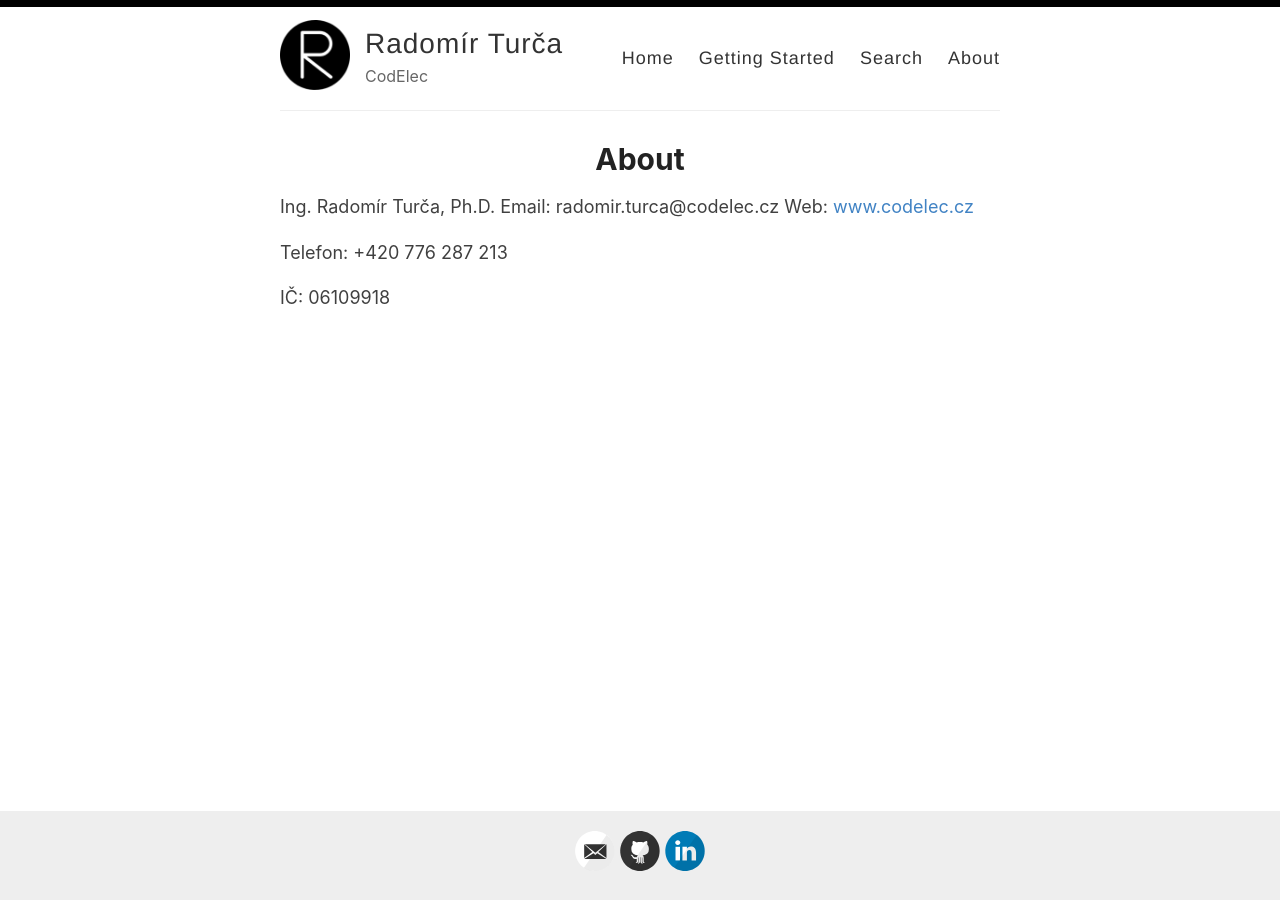
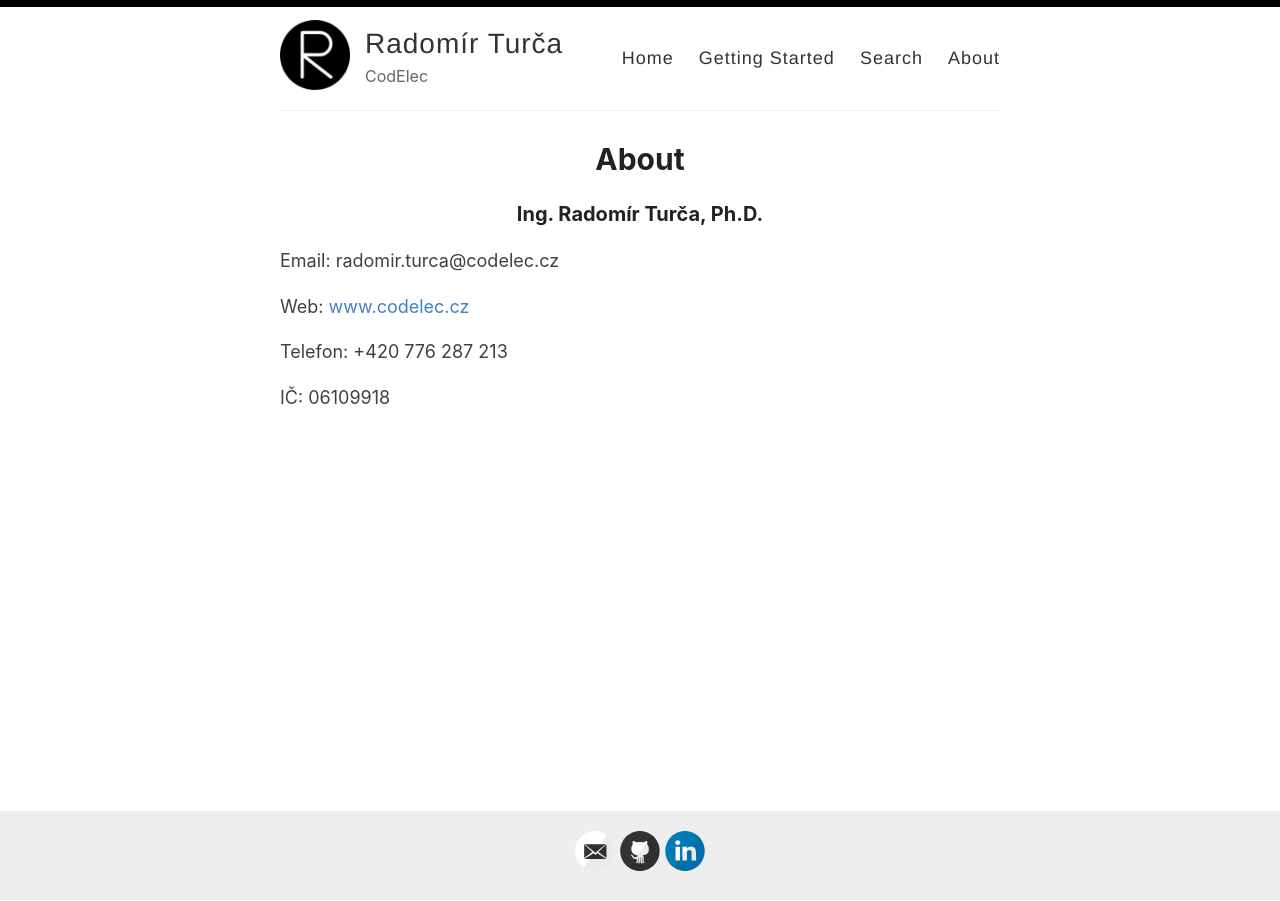
Before and after one commit to CodElecCz/codeleccz.github.io, a Jekyll site: the page built from _pages/about.md, in a window 1280 px wide. Built offline with Jekyll 4.4.1, drawn with Linux system fonts in a browser that asks for light colours.

```diff
--- a/_pages/about.md
+++ b/_pages/about.md
@@ -4,8 +4,10 @@ title: About
 permalink: /about/
 ---
 
-Ing. Radomír Turča, Ph.D.
+### Ing. Radomír Turča, Ph.D.
+
 Email: radomir.turca@codelec.cz
+
 Web: [www.codelec.cz](www.codelec.cz)
 
 Telefon: +420 776 287 213
```
